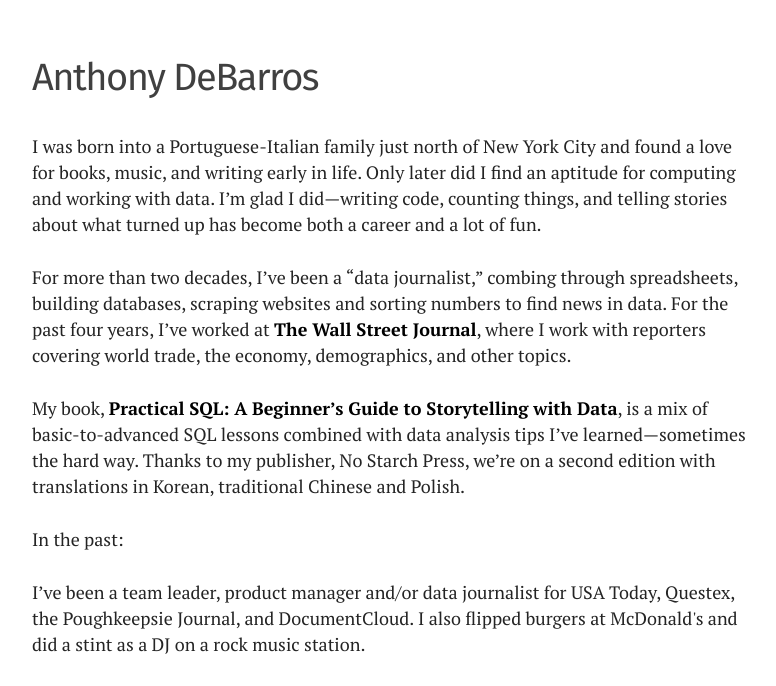
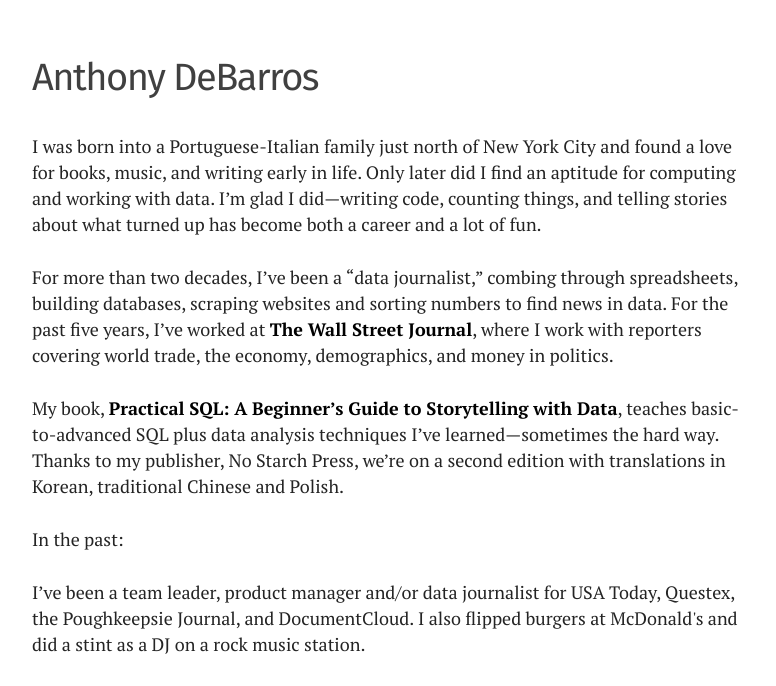
Before and after one commit to anthonydb/sandbox, a Django app: page /about/ in a window 1280 px wide. Shown: the top 686 px of the page, without its empty margins (248-1024 px from the left). Run offline with Django 4.2, Linux system fonts and the light colour scheme.

Commit message:
About page update

```diff
--- a/core/templates/about.html
+++ b/core/templates/about.html
@@ -51,9 +51,9 @@
 
             <p>I was born into a Portuguese-Italian family just north of New York City and found a love for books, music, and writing early in life.
                 Only later did I find an aptitude for computing and working with data. I&#8217;m glad I did—writing code, counting things, and telling stories about what turned up has become both a career and a lot of fun.</p>
-            <p>For more than two decades, I&#8217;ve been a &#8220;data journalist,&#8221; combing through spreadsheets, building databases, scraping websites and sorting numbers to find news in data. For the past four years, I&#8217;ve
-                worked at <strong><a href="https://www.wsj.com/news/author/anthony-debarros" rel="nofollow">The Wall Street Journal</a></strong>, where I work with reporters covering world trade, the economy, demographics, and other topics.</p>
-            <p>My book, <strong><a href="https://nostarch.com/practical-sql-2nd-edition/" rel="nofollow">Practical SQL: A Beginner&#8217;s Guide to Storytelling with Data</a></strong>, is a mix of basic-to-advanced SQL lessons combined with data analysis tips I&#8217;ve learned—sometimes the hard way. Thanks to my publisher, No Starch Press, we&#8217;re on a second edition with translations in Korean, traditional Chinese and Polish. </p>
+            <p>For more than two decades, I&#8217;ve been a &#8220;data journalist,&#8221; combing through spreadsheets, building databases, scraping websites and sorting numbers to find news in data. For the past five years, I&#8217;ve
+                worked at <strong><a href="https://www.wsj.com/news/author/anthony-debarros" rel="nofollow">The Wall Street Journal</a></strong>, where I work with reporters covering world trade, the economy, demographics, and money in politics.</p>
+            <p>My book, <strong><a href="https://nostarch.com/practical-sql-2nd-edition/" rel="nofollow">Practical SQL: A Beginner&#8217;s Guide to Storytelling with Data</a></strong>, teaches basic-to-advanced SQL plus data analysis techniques I&#8217;ve learned—sometimes the hard way. Thanks to my publisher, No Starch Press, we&#8217;re on a second edition with translations in Korean, traditional Chinese and Polish. </p>
             <p>In the past:</p>
             <p>I&#8217;ve been a team leader, product manager and/or data journalist for USA Today, Questex, the Poughkeepsie Journal, and DocumentCloud. I also flipped burgers at McDonald's and did a stint as a DJ on a rock music station.</p>
             <p>My work has received <strong><a href="/awards/">honors</a></strong> including a Silver Baton from the Alfred I. duPont-Columbia University Awards.</p>
```
